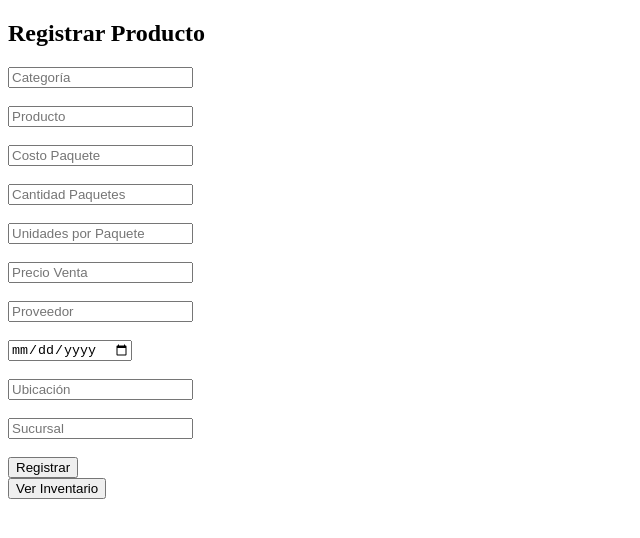
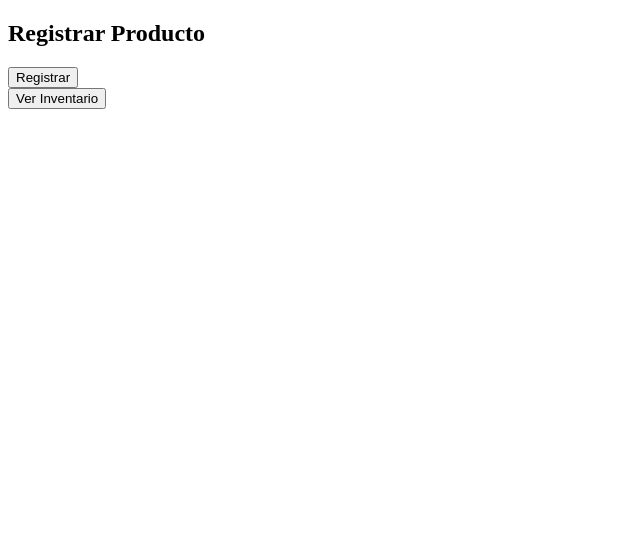
Before and after one commit to eruditolibreria/inventario-web, a plain HTML site: page index.html in a window 1280 px wide. Shown: the whole page, without its empty margins (0-640 px from the left). Drawn offline with Linux system fonts and the light colour scheme.

Commit message:
index.html

```diff
--- a/index.html
+++ b/index.html
@@ -7,42 +7,6 @@
 <body>
 
 <h2>Registrar Producto</h2>
-
-<input id="categoria" placeholder="Categoría"><br><br>
-<input id="producto" placeholder="Producto"><br><br>
-<input id="costo" type="number" placeholder="Costo Paquete"><br><br>
-<input id="cantidad" type="number" placeholder="Cantidad Paquetes"><br><br>
-<input id="unidades" type="number" placeholder="Unidades por Paquete"><br><br>
-<input id="precioVenta" type="number" placeholder="Precio Venta"><br><br>
-<input id="proveedor" placeholder="Proveedor"><br><br>
-<input id="fecha" type="date"><br><br>
-<input id="ubicacion" placeholder="Ubicación"><br><br>
-<input id="sucursal" placeholder="Sucursal"><br><br>
-
-<button onclick="registrar()">Registrar</button>
-
-<script>
-function registrar() {
-
-  const baseURL = "https://script.google.com/macros/s/AKfycbz3SkZXEzkLDDk0yC_A3DVzYOatPC_Ruojgi4vIQ_TS-gzPyqSUew5j5eNXetC67fpe_w/exec";
-
-  const params = new URLSearchParams({
-    CATEGORIA: document.getElementById("categoria").value,
-    PRODUCTO: document.getElementById("producto").value,
-    COSTO_PAQUETE: document.getElementById("costo").value,
-    CANTIDAD_PAQUETE: document.getElementById("cantidad").value,
-    UNIDADES_PAQUETE: document.getElementById("unidades").value,
-    PRECIO_VENTA: document.getElementById("precioVenta").value,
-    PROVEEDOR: document.getElementById("proveedor").value,
-    FECHA_ENTRADA: document.getElementById("fecha").value,
-    UBICACION_PRODUCTO: document.getElementById("ubicacion").value,
-    SUCURSAL: document.getElementById("sucursal").value
-  });
-  document.getElementById("hiddenFrame").src = `${baseURL}?${params}`;
-
-  alert("Producto registrado correctamente");
-}
-</script>
 
 <form id="formRegistro" method="GET" target="hiddenFrame">
   <input type="hidden" name="CATEGORIA" id="f_categoria">
@@ -55,6 +19,33 @@ function registrar() {
   <input type="hidden" name="FECHA_ENTRADA" id="f_fecha">
   <input type="hidden" name="UBICACION_PRODUCTO" id="f_ubicacion">
   <input type="hidden" name="SUCURSAL" id="f_sucursal">
+
+<button onclick="registrar()">Registrar</button>
+
+<script>
+function registrar() {
+
+  const baseURL = "https://script.google.com/macros/s/AKfycbz3SkZXEzkLDDk0yC_A3DVzYOatPC_Ruojgi4vIQ_TS-gzPyqSUew5j5eNXetC67fpe_w/exec";
+
+  document.getElementById("formRegistro").action = baseURL;
+
+  document.getElementById("f_categoria").value = document.getElementById("categoria").value;
+  document.getElementById("f_producto").value = document.getElementById("producto").value;
+  document.getElementById("f_costo").value = document.getElementById("costo").value;
+  document.getElementById("f_cantidad").value = document.getElementById("cantidad").value;
+  document.getElementById("f_unidades").value = document.getElementById("unidades").value;
+  document.getElementById("f_precioVenta").value = document.getElementById("precioVenta").value;
+  document.getElementById("f_proveedor").value = document.getElementById("proveedor").value;
+  document.getElementById("f_fecha").value = document.getElementById("fecha").value;
+  document.getElementById("f_ubicacion").value = document.getElementById("ubicacion").value;
+  document.getElementById("f_sucursal").value = document.getElementById("sucursal").value;
+
+  document.getElementById("formRegistro").submit();
+
+  alert("Producto registrado correctamente");
+}
+</script>
+
 </form>
 
 <iframe id="hiddenFrame" name="hiddenFrame" style="display:none;"></iframe>
```
